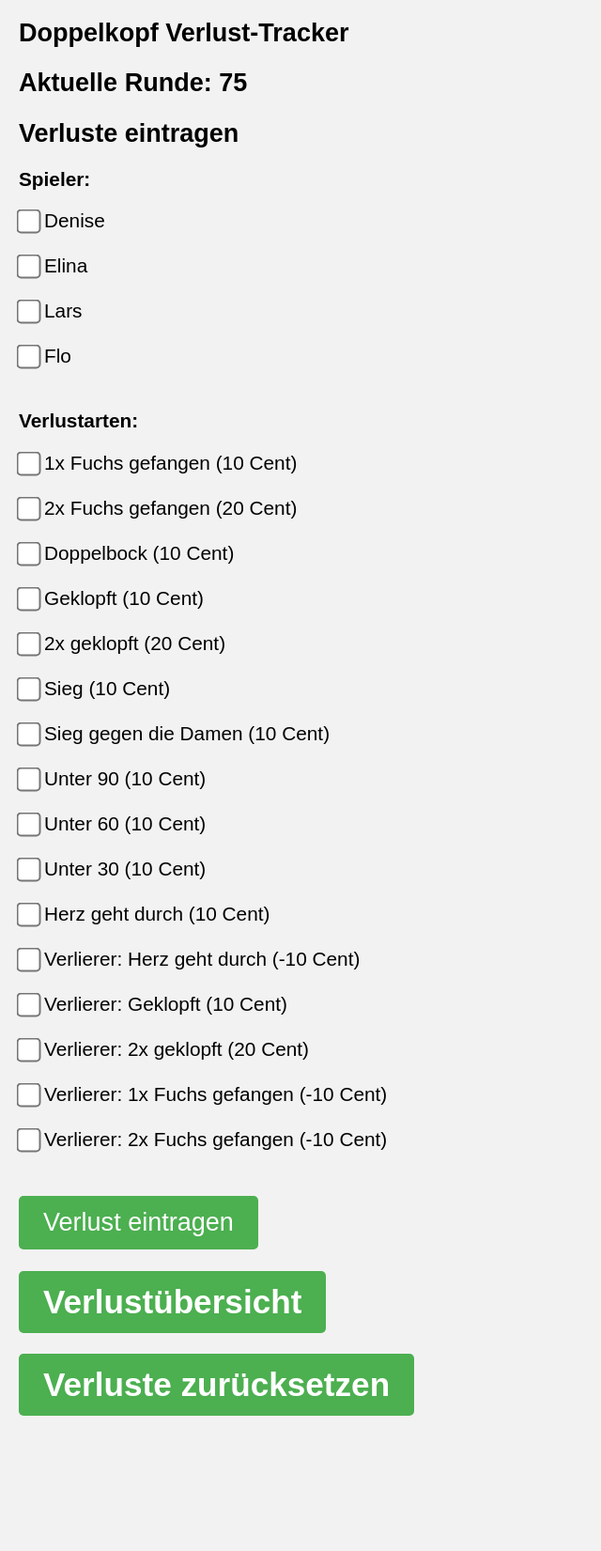
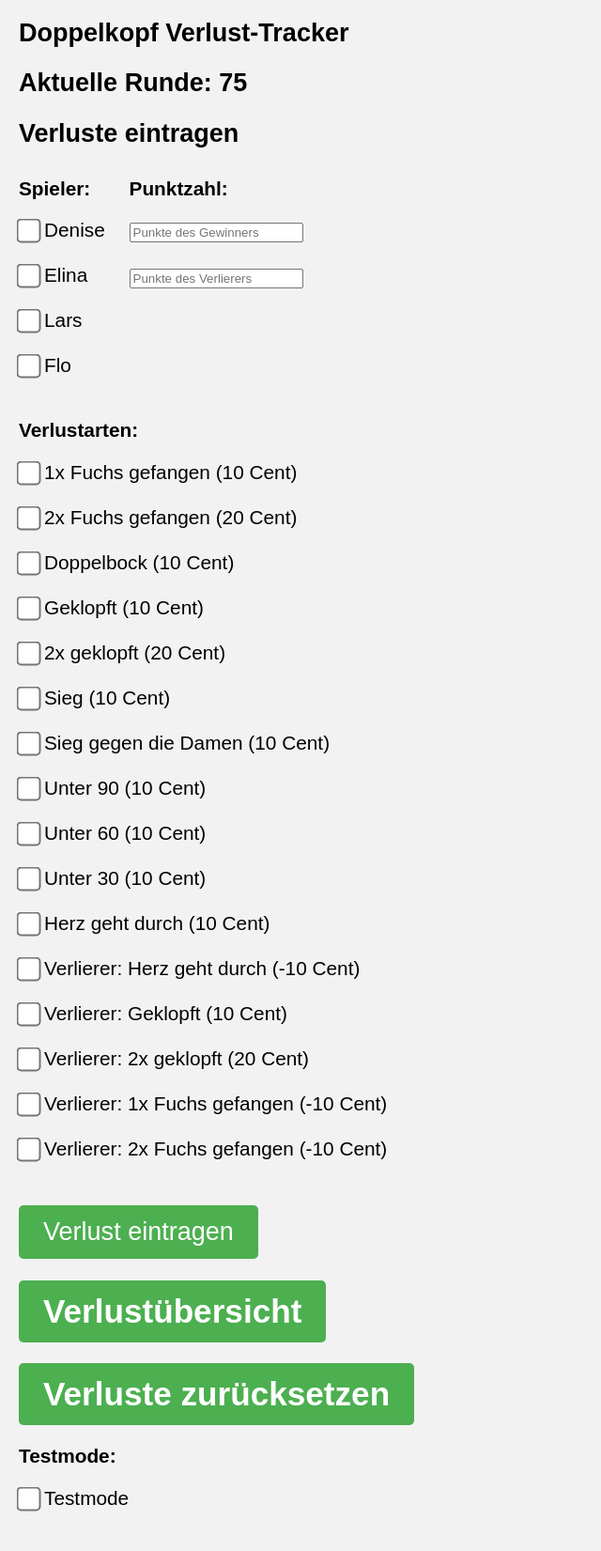
Before and after one commit to cuccinho/DoppelkopfVerlusttracker, a Flask app: page / in a window 1280 px wide. Shown: the whole page at 94% size, without its empty margins (0-640 px from the left). Before the commit the page ends 1507 px from the top, so only its background shows below. Run offline with Flask 3, Linux system fonts and the light colour scheme.

Commit message:
- added the possiblity to put in the points. According to the points the checkboxes for the loss types (Unter 90, Unter 60 and Unter 30 get activated automatically) -> Event Listener on leaving the input field for the loser points
- added a Testmode.If the Testmode Checkbox is activated nothing will be inserted to the DB

```diff
--- a/templates/index.html
+++ b/templates/index.html
@@ -3,21 +3,30 @@
 <head>
     <title>Doppelkopf Verlust-Tracker - Runde {{ current_round.round_num if current_round else 'N/A' }}</title>
     <link rel="stylesheet" type="text/css" href="{{ url_for('static', filename='css/styles.css') }}">
+    <script src="https://code.jquery.com/jquery-3.6.0.min.js"></script>
 </head>
 <body>
     <h1>Doppelkopf Verlust-Tracker</h1>
     <h2>Aktuelle Runde: {{ current_round.round_num if current_round else 'N/A' }}</h2>
 
     <h2>Verluste eintragen</h2>
-    <form action="{{ url_for('index') }}" method="POST">
-        <p><strong>Spieler:</strong></p>
-        {% for player in players %}
-            <input type="checkbox" name="player" value="{{ player.name }}">{{ player.name }}<br><br>
-        {% endfor %}
+    <form id="loss_form" action="{{ url_for('index') }}" method="POST">
+        <div style="display: inline-block; vertical-align: top;">
+            <p><strong>Spieler:</strong></p>
+            {% for player in players %}
+                <input type="checkbox" name="player" value="{{ player.name }}">{{ player.name }}<br><br>
+            {% endfor %}
+        </div>
+
+        <div style="display: inline-block; margin-left: 20px; vertical-align: top;">
+            <p><strong>Punktzahl:</strong></p>
+            <input type="number" id="winner_loss" name="winner_loss" placeholder="Punkte des Gewinners"><br><br>
+            <input type="number" id="loser_loss" name="loser_loss" placeholder="Punkte des Verlierers"><br><br>
+        </div>
 
         <p><strong>Verlustarten:</strong></p>
-        {% for loss_type in loss_types %}
-            <input type="checkbox" name="{{ loss_type }}" value="true">{{ loss_type }} ({{ loss_types[loss_type] }} Cent)<br><br>
+        {% for loss_type, value in loss_types.items() %}
+            <input type="checkbox" id="{{ loss_type.replace(' ', '_') }}" name="{{ loss_type }}" value="true">{{ loss_type }} ({{ value }} Cent)<br><br>
         {% endfor %}
 
         <br>
@@ -26,5 +35,47 @@
 
     <h2><a href="{{ url_for('totals') }}" class="button">Verlustübersicht</a></h2>
     <h2><a href="{{ url_for('reset_losses') }}" class="button">Verluste zurücksetzen</a></h2>
+
+    <div style="margin-top: 20px;">
+        <p><strong>Testmode:</strong></p>
+        <input type="checkbox" id="test_mode" name="test_mode">Testmode<br><br>
+    </div>
+
+    <script>
+    $(document).ready(function() {
+        $('#loser_loss').on('blur', function() {
+            let loserLoss = parseInt($('#loser_loss').val());
+            let lossTypes = JSON.parse('{{ loss_types | tojson | safe }}'); // Parse loss_types JSON
+            let sortedLossTypes = Object.entries(lossTypes).sort((a, b) => b[1] - a[1]); // Sort lossTypes in descending order of value
+            for (let [lossType, threshold] of sortedLossTypes) {
+                let match = lossType.match(/Unter (\d+)/);
+                if (match) {
+                    let thresholdValue = parseInt(match[1]);
+                    let checkboxId = lossType.replace(' ', '_');
+                    $('#' + checkboxId).prop('checked', loserLoss < thresholdValue);
+                }
+            }
+        });
+
+        $('#loss_form').submit(function(e) {
+            e.preventDefault(); // Prevent form submission
+            let winnerLoss = parseInt($('#winner_loss').val());
+            let loserLoss = parseInt($('#loser_loss').val());
+            let totalPoints = winnerLoss + loserLoss;
+            if (totalPoints !== 240) {
+                alert('Die Gesamtpunktzahl muss 240 betragen. Bitte überprüfen Sie Ihre Eingaben.');
+                return;
+            }
+            let isTestMode = $('#test_mode').prop('checked');
+            if (isTestMode) {
+                alert('Testmode activated! Losses will not be added to the database.');
+                return;
+            }
+            // Proceed with form submission
+            this.submit();
+        });
+    });
+    </script>
+
 </body>
 </html>
--- a/templates/rounds.html
+++ b/templates/rounds.html
@@ -11,8 +11,10 @@
             {% if round.round_info %}
                 <li>
                     <strong>Runde {{ round.round_num }}</strong><br>
-                    Verlustarten: {{ round.round_info.split(':')[1].replace(', Gesamtverlust', '') }}<br>
-                    Gesamtverlust: {{ round.round_info.split(':')[2] }}
+                    {% set round_info_split = round.round_info.split(':') %}
+                    Verlustarten: {{ round_info_split[1].replace(', Gesamtverlust', '') }}<br>
+                    Gesamtverlust: {{ round_info_split[2] }}<br>
+                    Runde wurde mit einer Punktzahl von {{ round.loser_loss }} zu {{ round.winner_loss }} verloren
                 </li>
             {% endif %}
         {% endfor %}
```
Also changed, not shown: doppelkopf.db.
